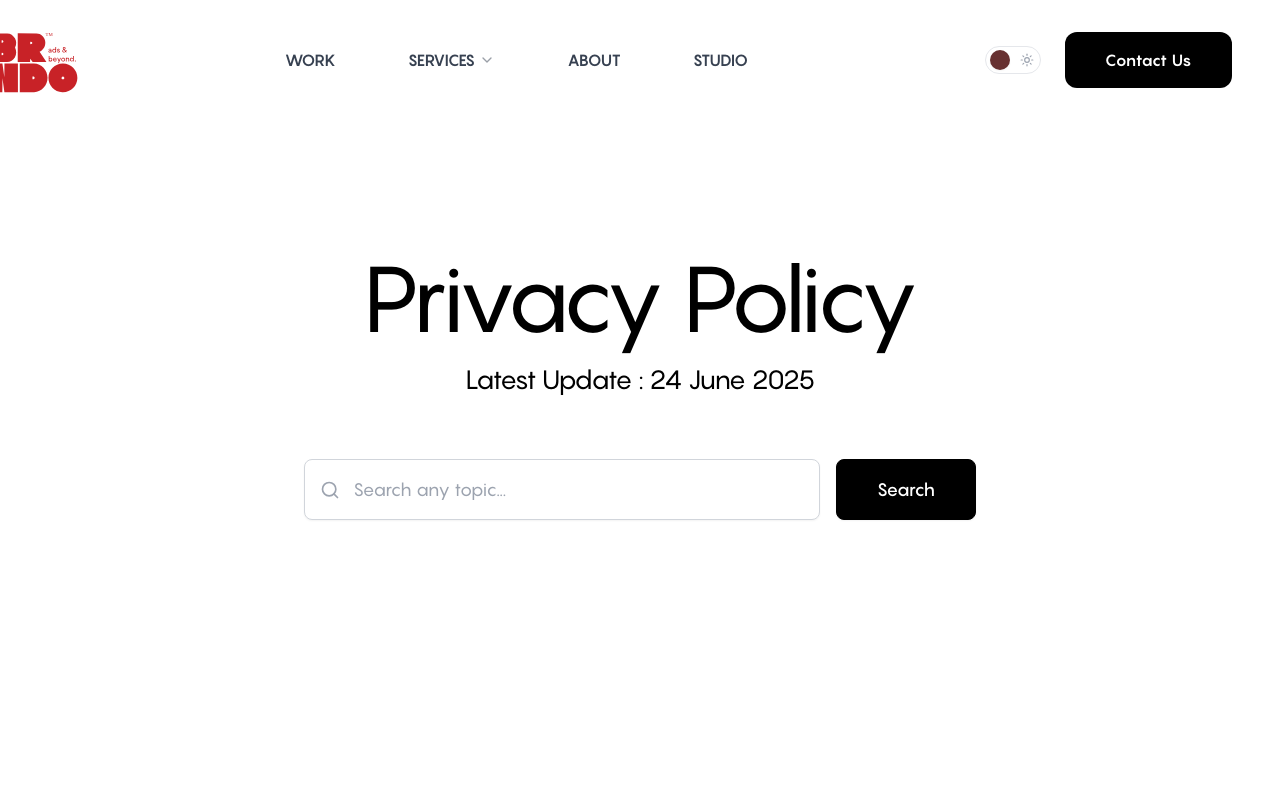
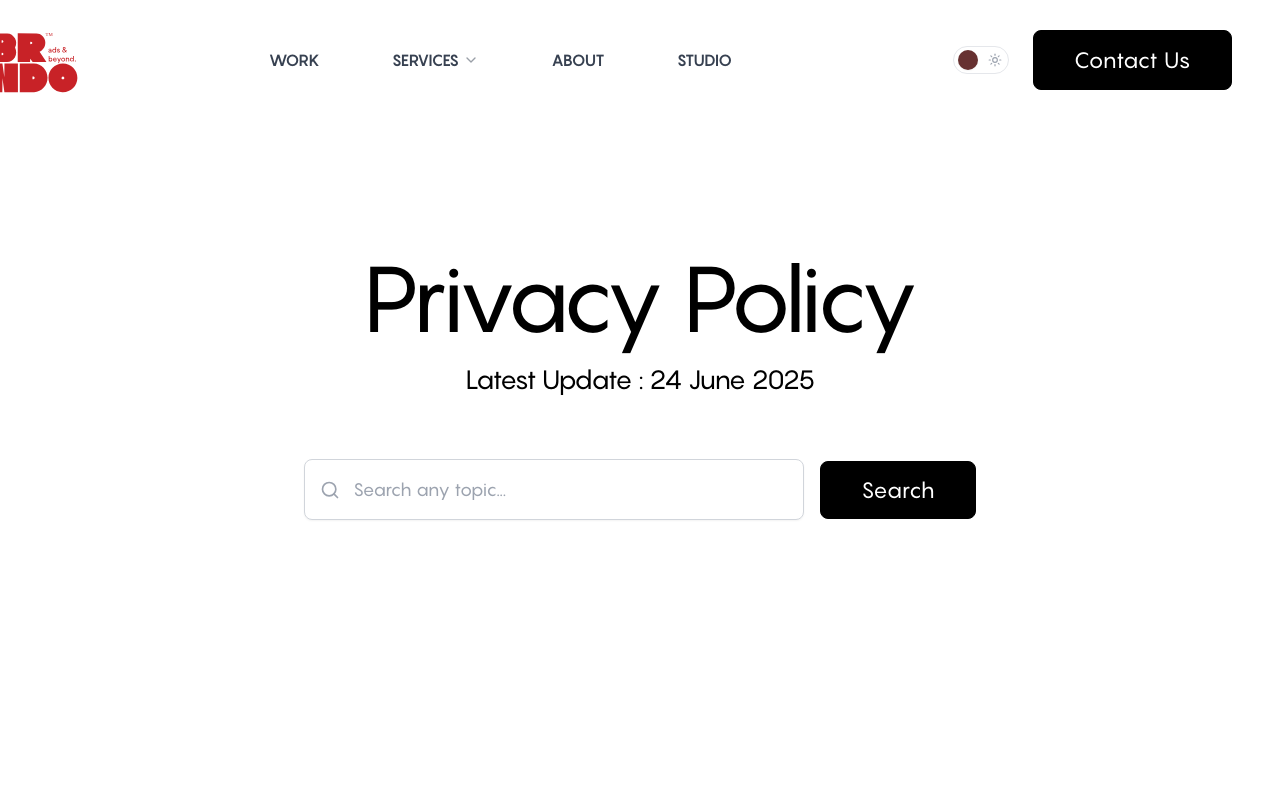
Before and after one commit to amanaanubhav/brndo.in, a Next.js app: page /privacy-policy in a window 1280 px wide. Shown: the top 798 px of the page. Built offline with nearby package versions, Linux system fonts and the light colour scheme.

Commit message:
feat: add reusable Button component and implement PrivacyHero page layout

```diff
--- a/src/components/ui/Button.jsx
+++ b/src/components/ui/Button.jsx
@@ -8,17 +8,19 @@ export default function Button({
   onClick,
   type = 'button'
 }) {
-  const baseStyles = "font-pangram flex items-center justify-center rounded-xl text-sm sm:text-base font-bold tracking-wide transition-all duration-300 w-full sm:w-auto text-center whitespace-nowrap cursor-pointer";
+  const baseStyles = "font-pangram flex items-center justify-center rounded-[8px] transition-all duration-300 w-full sm:w-auto text-center whitespace-nowrap cursor-pointer";
+
+  const typographyStyles = "font-[336] text-[20px] sm:text-[22px] leading-none tracking-[0.02em]";
 
   const variants = {
-    primary: "bg-black text-white hover:bg-white hover:text-black hover:shadow-[4px_4px_12px_rgba(0,0,0,0.1)] dark:hover:bg-white dark:hover:text-black",
-    secondary: "bg-brndo-lightRed text-black hover:bg-white hover:shadow-[4px_4px_12px_rgba(0,0,0,0.1)]"
+    primary: "bg-black text-white border border-black hover:bg-white hover:text-black hover:border-transparent hover:shadow-[4px_4px_10px_rgba(0,0,0,0.08)] dark:hover:bg-white dark:hover:text-black",
+    secondary: "bg-brndo-lightRed text-black hover:bg-white hover:shadow-md"
   };
 
-  // Default padding, but can be overridden by className
-  const defaultPadding = "px-5 py-3 sm:px-10 sm:py-4";
+  // Default padding, optimized to perfectly center the text
+  const defaultPadding = "px-6 py-[16px] sm:px-[40px] sm:py-[18px]";
 
-  const combinedClasses = cn(baseStyles, variants[variant], defaultPadding, className);
+  const combinedClasses = cn(baseStyles, typographyStyles, variants[variant], defaultPadding, className);
 
   if (href) {
     return (
--- a/src/features/privacy-policy/PrivacyHero.jsx
+++ b/src/features/privacy-policy/PrivacyHero.jsx
@@ -56,13 +56,10 @@ export default function PrivacyHero() {
           </div>
 
           {/* Buttons */}
-          <div className="flex items-center w-full sm:w-auto">
-            <button
-              className="px-10 py-4 rounded-[8px] font-pangram text-white bg-black border border-black hover:bg-gray-800 transition-colors duration-300 shadow-sm flex-1 sm:flex-none"
-              style={{ fontWeight: 500, fontSize: '18px' }}
-            >
+          <div className="flex items-center w-full sm:w-auto h-full">
+            <Button variant="primary" className="flex-1 sm:flex-none h-[58px]">
               Search
-            </button>
+            </Button>
           </div>
         </motion.div>
 
```
